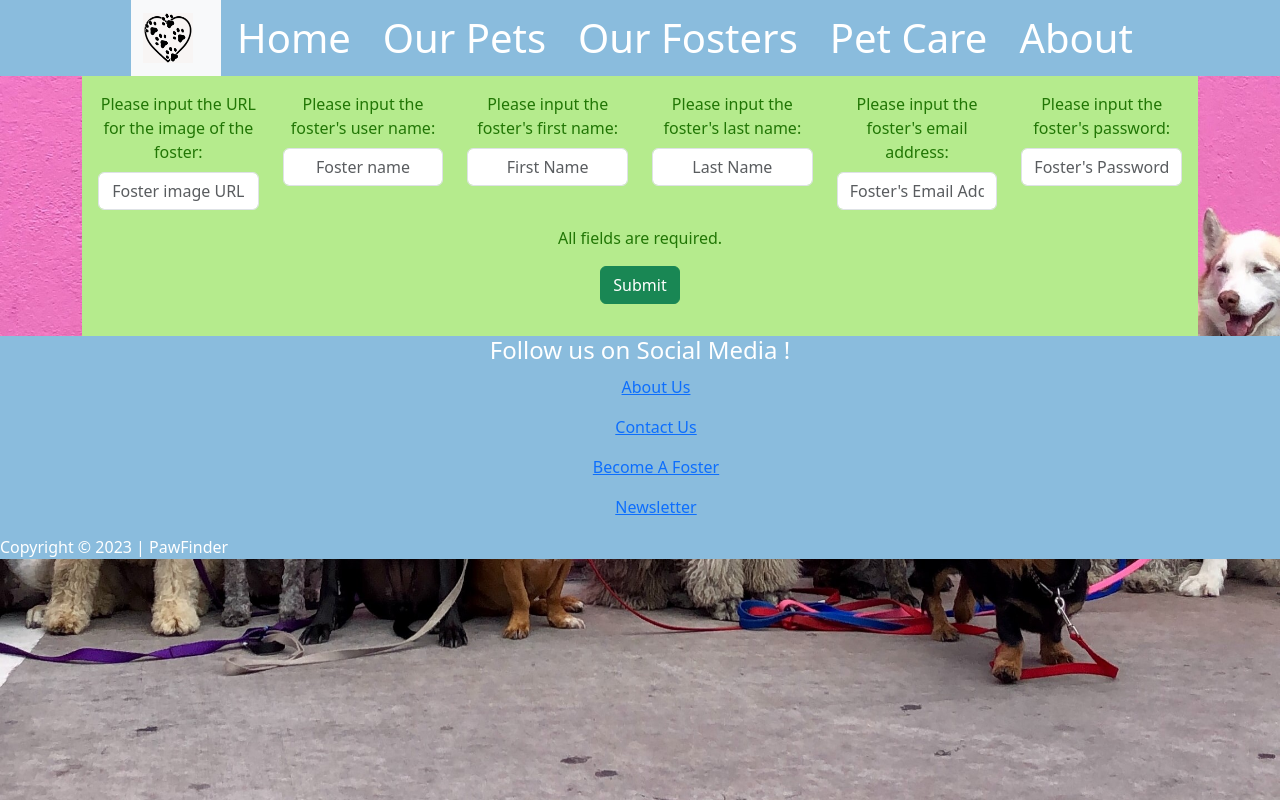
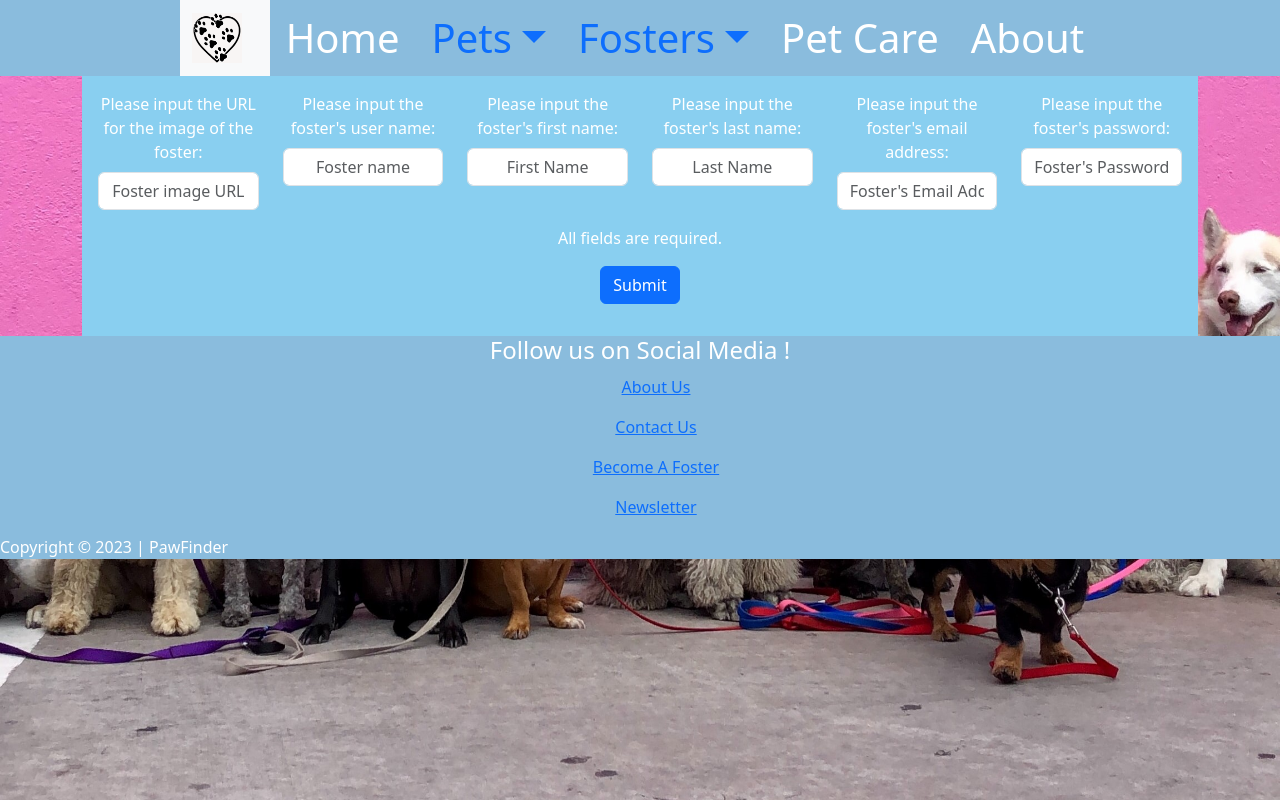
Before and after one commit to VincentS972/PawFinder, a React (Create React App) app: page /newFoster in a window 1280 px wide. Built offline with nearby package versions, Linux system fonts and the light colour scheme.

Commit message:
Added dropdown navbar

```diff
--- a/src/Components/Foster.js
+++ b/src/Components/Foster.js
@@ -45,11 +45,6 @@ function Foster() {
 
   return (
     <div style={{display: "flex"}}>
-      <Button>
-        <Link to={`/newFoster`} style={{color:'blue'}}>
-          <h5 style={{textAlign:'center', margin: '5px', marginTop: '8px', color:'blue'}}>New Profile</h5>
-        </Link>
-      </Button>
       {display}
     </div>
   )
--- a/src/Components/NavBar.js
+++ b/src/Components/NavBar.js
@@ -2,6 +2,7 @@ import Navbar from "react-bootstrap/Navbar";
 import { NavbarBrand } from "react-bootstrap";
 import Container from 'react-bootstrap/Container';
 import { Nav } from "react-bootstrap";
+import NavDropdown from 'react-bootstrap/NavDropdown';
 
 function NavBar() {
     return (
@@ -23,12 +24,15 @@ function NavBar() {
                 <Nav.Item >
                  <Nav.Link style={{ color: 'white', textDecoration: 'inherit' }} href="/">Home</Nav.Link>
                  </Nav.Item>
-                 <Nav.Item>
-                 <Nav.Link style={{ color: 'white', textDecoration: 'inherit'}} href="/Pet">Our Pets</Nav.Link>
-                 </Nav.Item>
-                 <Nav.Item>
-                 <Nav.Link style={{ color: 'white', textDecoration: 'inherit'}} href="/Foster">Our Fosters</Nav.Link>
-                 </Nav.Item>
+                  <NavDropdown style={{ color: 'white', textDecoration: 'inherit'}} title="Pets"  id="collapsible-nav-dropdown" >
+                    <NavDropdown.Item href="/Pet">Find a Pet</NavDropdown.Item>
+                    <NavDropdown.Item href="/New">Add a Pet</NavDropdown.Item>
+                    <NavDropdown.Item href="/Adoption">Adopt a Pet</NavDropdown.Item>
+                 </NavDropdown>
+                 <NavDropdown style={{ color: 'white', textDecoration: 'inherit'}} title="Fosters"  id="collapsible-nav-dropdown" >
+                    <NavDropdown.Item href="/Foster">Our Fosters</NavDropdown.Item>
+                    <NavDropdown.Item href="/newFoster">Become a Foster</NavDropdown.Item>
+                 </NavDropdown>
                  <Nav.Item>
                  <Nav.Link style={{ color: 'white', textDecoration: 'inherit'}} href="/PetCare">Pet Care</Nav.Link>
                  </Nav.Item>
--- a/src/Components/Pet.js
+++ b/src/Components/Pet.js
@@ -54,11 +54,6 @@ function Pet() {
 
   return (
     <div style={{display: "flex"}}>
-      <Button>
-        <Link to={`/new`} style={{color:'blue'}}>
-          <h5 style={{textAlign:'center', margin: '5px', marginTop: '8px', color:'blue'}}>New Profile</h5>
-        </Link>
-      </Button>
       {display}
     </div>
   );
--- a/src/Components/index.css
+++ b/src/Components/index.css
@@ -6,7 +6,7 @@ body, html {
     background-attachment: fixed;
   }
 
-.bg {
+/* .bg {
   background-image: url("./b-g.jpg");
   height: 100vh;
   background-position: center;
@@ -15,7 +15,7 @@ body, html {
   z-index: -1;
   position: inherit;
 
-}
+} */
 
 .footer {
   position:"static";
--- a/src/Components/newFoster.js
+++ b/src/Components/newFoster.js
@@ -42,7 +42,7 @@ function NewFoster() {
   //New Foster Form
   return (
     <div className = "container-lg font-nice">
-      <Form className='p-3' onSubmit={handleSubmit} style={{backgroundColor:'#B5EB8D', color:"#217605"}} >
+      <Form className='p-3' onSubmit={handleSubmit} style={{backgroundColor:'#89CFF0', color:"white"}} >
         <Row className='mb-3'>
           <Form.Group as={Col} style={{textAlign:'center'}}>
             <Form.Label>
@@ -87,7 +87,7 @@ function NewFoster() {
         </Row>
         <Form.Group className='mb-3 mx-auto w-50' style={{textAlign: 'center'}}>
           <p>All fields are required.</p>
-          <Button type='submit' variant='success'>Submit</Button>
+          <Button type='submit' variant='primary'>Submit</Button>
         </Form.Group>
       </Form>
     </div>
```
